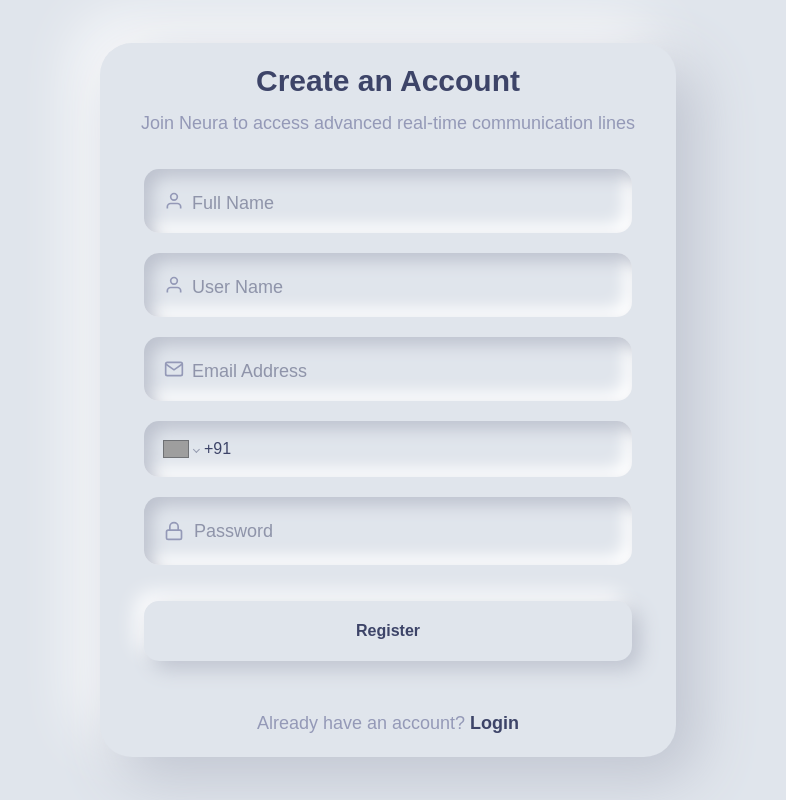
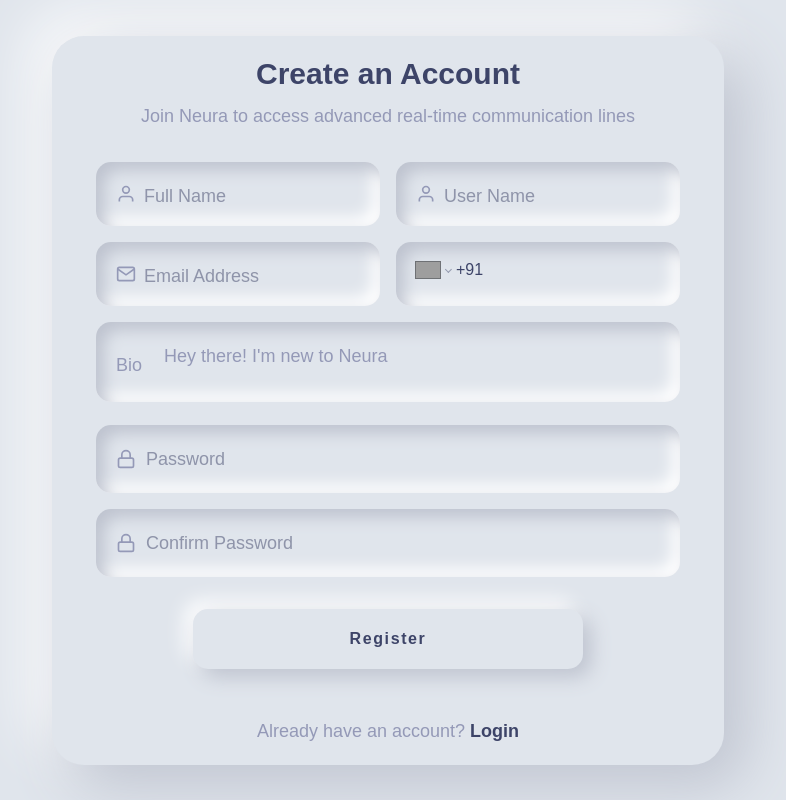
Before and after one commit to KaushikGurlhosur/Neura, a Next.js app: page /register in a window 1280 px wide. Shown: the whole page, without its empty margins (252-1038 px from the left). Built offline with nearby package versions, Linux system fonts and the light colour scheme; grey boxes are pictures that could not be loaded.

Commit message:
Register page is complete - yet to implement verify modal

```diff
--- a/app/(auth)/register/page.jsx
+++ b/app/(auth)/register/page.jsx
@@ -105,6 +105,7 @@
     name: "",
     username: "",
     password: "",
+    confirmPassword: "",
     email: "",
     phoneNumber: "",
     bio: "",
@@ -117,6 +118,7 @@
   const [showPassword, setShowPassword] = useState(false);
   const [showModal, setShowModal] = useState(false);
   const [message, setMessage] = useState("");
+  const [passwordWarning, setPasswordWarning] = useState("");
 
   // Input structural notification flags
   const [warnings, setWarnings] = useState({
@@ -151,6 +153,19 @@
     return () => clearTimeout(delay);
   }, [form.phoneNumber]);
 
+  useEffect(() => {
+    if (!form.confirmPassword) {
+      setPasswordWarning("");
+      return;
+    }
+
+    if (form.password !== form.confirmPassword) {
+      setPasswordWarning("Password does not match");
+    } else {
+      setPasswordWarning("");
+    }
+  }, [form.password, form.confirmPassword]);
+
   const checkExistingUser = async (field, value) => {
     try {
       const res = await fetch("/api/auth/check-exists", {
@@ -183,12 +198,18 @@
     setIsLoading(true);
     setError("");
 
+    if (form.password === form.confirmPassword) {
+      setError("Passwords do not match.");
+      return;
+    }
+
     try {
+      const { confirmPassword, ...payload } = form;
       // CHANGE: We use a standard fetch to your custom login endpoint
       const res = await fetch("/api/auth/register", {
         method: "POST",
         headers: { "Content-Type": "application/json" },
-        body: JSON.stringify(form),
+        body: JSON.stringify(payload),
       });
 
       const data = await res.json();
@@ -273,7 +294,7 @@
 
   return (
     <div className="flex justify-center items-center min-h-screen bg-[#e0e5ec] ">
-      <div className="bg-[#e0e5ec] rounded-4xl shadow-[20px_20px_60px_#bec3cf,-20px_-20px_60px_#ffffff] w-[320px] sm:w-sm md:w-xl p-3 md:p-5">
+      <div className="bg-[#e0e5ec] rounded-4xl shadow-[20px_20px_60px_#bec3cf,-20px_-20px_60px_#ffffff] w-[320px] sm:w-sm md:w-2xl p-3 md:p-5">
         <div className="flex flex-col justify-center items-center">
           <h2 className="text-[#3d4468] font-extrabold text-xl sm:text-2xl md:text-3xl mb-2.5">
             Create an Account
@@ -289,9 +310,12 @@
           </div>
         )}
 
-        <form onSubmit={handleRegister} className="p-4 m-2 space-y-4">
+        <form
+          onSubmit={handleRegister}
+          className="p-4 m-2 space-y-2.5 md:space-y-4">
+          <div className="grid grid-cols-1 md:grid-cols-2 md:gap-4 space-y-2.5 md:-space-y-2.5">
             <div>
-            <div className="relative mb-5">
+              <div className="relative ">
                 <div className="absolute left-5 top-1/2 -translate-y-1/2 text-[#9499b7]">
                   <UserIcon />
                 </div>
@@ -299,6 +323,7 @@
                   className="w-full bg-[#e0e5ec] border-none rounded-[15px] pt-[20px] pr-[24px] p-4 pl-12 shadow-[inset_8px_8px_16px_#bec3cf,inset_-8px_-8px_16px_#ffffff] text-[#3d4468] text-sm sm:text-base md:text-lg outline-none"
                   type="text"
                   placeholder="Full Name"
+                  maxLength={30}
                   value={form.name}
                   onChange={(e) => setForm({ ...form, name: e.target.value })}
                   required
@@ -307,7 +332,7 @@
             </div>
 
             <div>
-            <div className="relative mb-5">
+              <div className="relative ">
                 <div className="absolute left-5 top-1/2 -translate-y-1/2 text-[#9499b7]">
                   <UserIcon />
                 </div>
@@ -316,19 +341,24 @@
                   type="text"
                   placeholder="User Name"
                   value={form.username}
-                onChange={(e) => setForm({ ...form, username: e.target.value })}
+                  maxLength={30}
+                  onChange={(e) =>
+                    setForm({ ...form, username: e.target.value })
+                  }
                   required
                 />
               </div>
               {warnings.username && (
-              <p className="text-red-500 font-extralight text-xs sm:text-sm mt-1.5 pl-2">
+                <p className="text-red-500 font-extralight text-xs sm:text-sm pl-2">
                   {warnings.username}
                 </p>
               )}
             </div>
+          </div>
 
+          <div className="grid grid-cols-1 md:grid-cols-2 md:gap-4 space-y-2.5 md:-space-y-2.5">
             <div>
-            <div className="relative mb-5">
+              <div className="relative ">
                 <div className="absolute left-5 top-1/2 -translate-y-1/2 text-[#9499b7]">
                   <EmailIcon />
                 </div>
@@ -348,7 +378,7 @@
               )}
             </div>
             <div>
-            <div className="relative mb-5">
+              <div className="relative ">
                 {/* <div className="absolute left-5 top-1/2 -translate-y-1/2 text-[#9499b7]">
                 <UserIcon />
               </div> */}
@@ -357,7 +387,7 @@
         w-full bg-[#e0e5ec]
         rounded-[15px]
         shadow-[inset_8px_8px_16px_#bec3cf,inset_-8px_-8px_16px_#ffffff]
-        pl-5 pr-4 py-4
+        pl-5 pr-4 py-4 md:h-16
       ">
                   <PhoneInput
                     className="text-[#3d4468]"
@@ -391,8 +421,24 @@
                 </p>
               )}
             </div>
+          </div>
 
-          <div className="relative mb-5">
+          <div className="relative">
+            <div className="absolute left-5 top-1/2 -translate-y-1/2 text-sm sm:text-base md:text-lg text-[#9499b7]">
+              Bio
+            </div>
+            <textarea
+              className="w-full h-20 bg-[#e0e5ec] border-none rounded-[15px] px-[24px] py-[20px] pl-17 shadow-[inset_8px_8px_16px_#bec3cf,inset_-8px_-8px_16px_#ffffff] text-[#3d4468] text-sm sm:text-base md:text-lg outline-none placeholder:text-[#9499b7] resize-none scrollbar-hide"
+              placeholder="Hey there! I'm new to Neura"
+              value={form.bio}
+              minLength={10}
+              maxLength={140}
+              onChange={(e) => setForm({ ...form, bio: e.target.value })}
+            />
+          </div>
+
+          <div>
+            <div className="relative">
               <div className="absolute left-5 top-1/2 -translate-y-1/2 text-[#9499b7]">
                 <LockIcon />
               </div>
@@ -401,16 +447,48 @@
                 type="password"
                 placeholder="Password"
                 value={form.password}
+                minLength={10}
+                maxLength={24}
                 onChange={(e) => setForm({ ...form, password: e.target.value })}
                 required
               />
             </div>
+          </div>
+
+          {/* confirm password */}
+          <div>
+            <div className="relative ">
+              <div className="absolute left-5 top-1/2 -translate-y-1/2 text-[#9499b7]">
+                <LockIcon />
+              </div>
+              <input
+                className="w-full bg-[#e0e5ec] border-none rounded-[15px] pt-[20px] pr-[24px] pb-[20px] pl-[50px] shadow-[inset_8px_8px_16px_#bec3cf,inset_-8px_-8px_16px_#ffffff] text-[#3d4468] text-sm sm:text-base md:text-lg outline-none"
+                type="password"
+                placeholder="Confirm Password"
+                value={form.confirmPassword}
+                minLength={10}
+                maxLength={24}
+                onChange={(e) =>
+                  setForm({ ...form, confirmPassword: e.target.value })
+                }
+                required
+              />
+            </div>
+            {passwordWarning && (
+              <p className="text-red-500 font-extralight text-xs sm:text-sm mt-1.5 pl-2">
+                {passwordWarning}
+              </p>
+            )}
+          </div>
+
+          <div className="flex justify-center">
             <button
               type="submit"
               disabled={isloading}
-            className="w-full bg-[#e0e5ec] border-none rounded-[15px] p-[18px] text-[#3d4468] font-semibold shadow-[8px_8px_20px_#bec3cf,-8px_-8px_20px_#ffffff] cursor-pointer mt-4 transition-all duration-200 ease-in-out">
+              className="w-2/3 tracking-widest bg-[#e0e5ec] border-none rounded-[15px] p-[18px] text-[#3d4468] font-semibold shadow-[8px_8px_20px_#bec3cf,-8px_-8px_20px_#ffffff] cursor-pointer mt-4 transition-all duration-200 ease-in-out">
               {isloading ? "Authenticating..." : "Register"}
             </button>
+          </div>
         </form>
 
         <div className="flex items-center justify-center mt-8">
```
Lines whose indentation alone changed are shown as unchanged.
